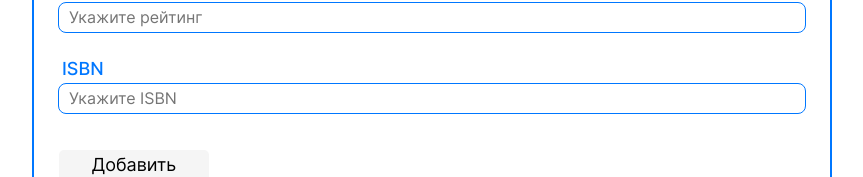
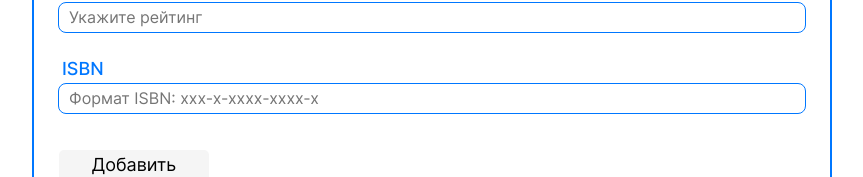
Before and after one commit to Allison4444/book-catalog, a React (Create React App) app: page / in a window 1280 px wide. Shown: the part 394-571 px from the top of the page, without its empty margins (208-1071 px from the left). Built offline with nearby package versions, Linux system fonts and the light colour scheme; no server answers; the database is empty.

Commit message:
fix: fix ISBN placeholder

```diff
--- a/src/components/BookForm.jsx
+++ b/src/components/BookForm.jsx
@@ -101,7 +101,7 @@ function BookForm({ create }) {
           value={formValues.isbn}
           onChange={(e) => handleInputChange(e, "isbn")}
           type="text"
-          placeholder="Укажите ISBN"
+          placeholder="Формат ISBN: xxx-x-xxxx-xxxx-x"
           id="isbn"
         />
         <ErrorSpan error={formErrors.isbn}>{formErrors.isbn}</ErrorSpan>
```
